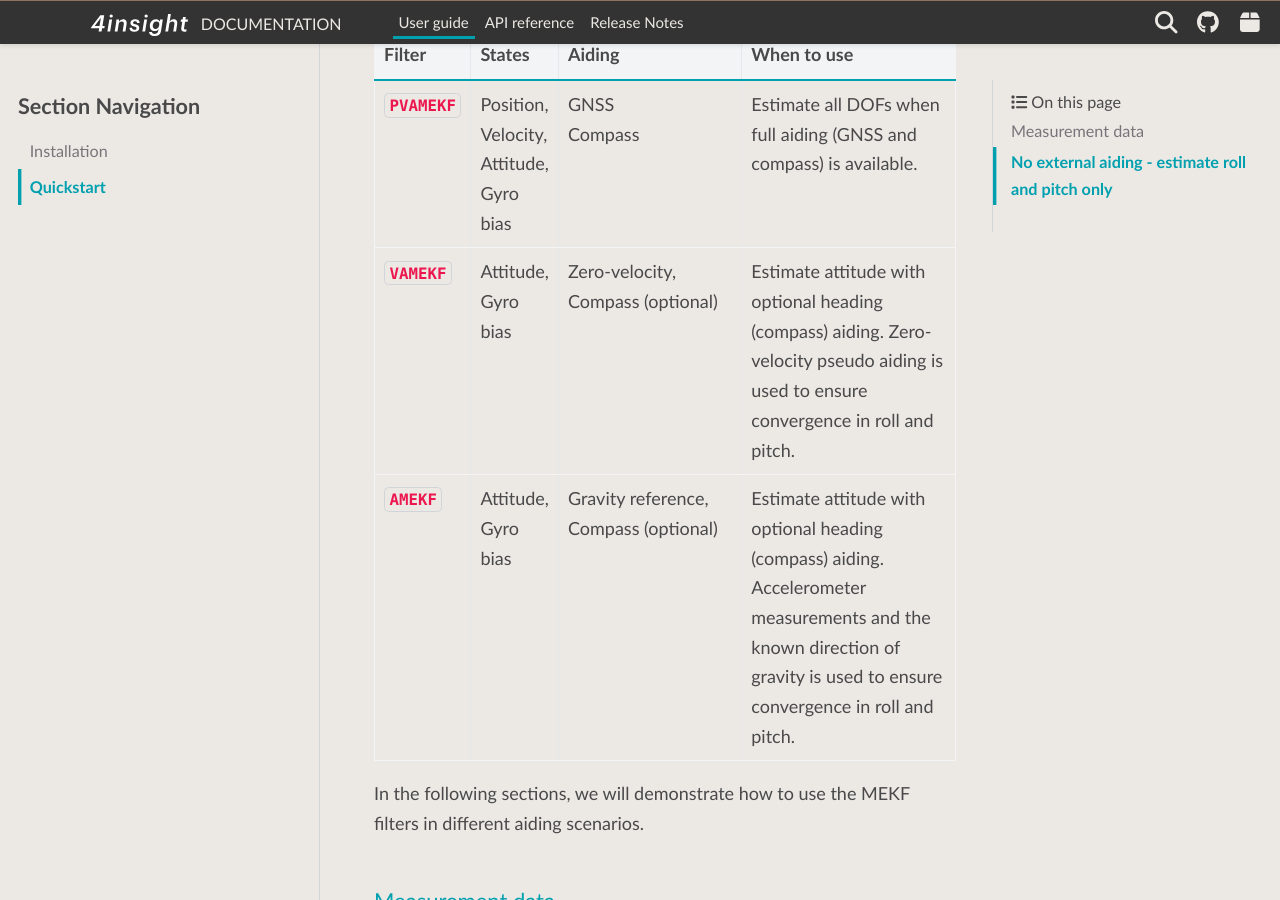
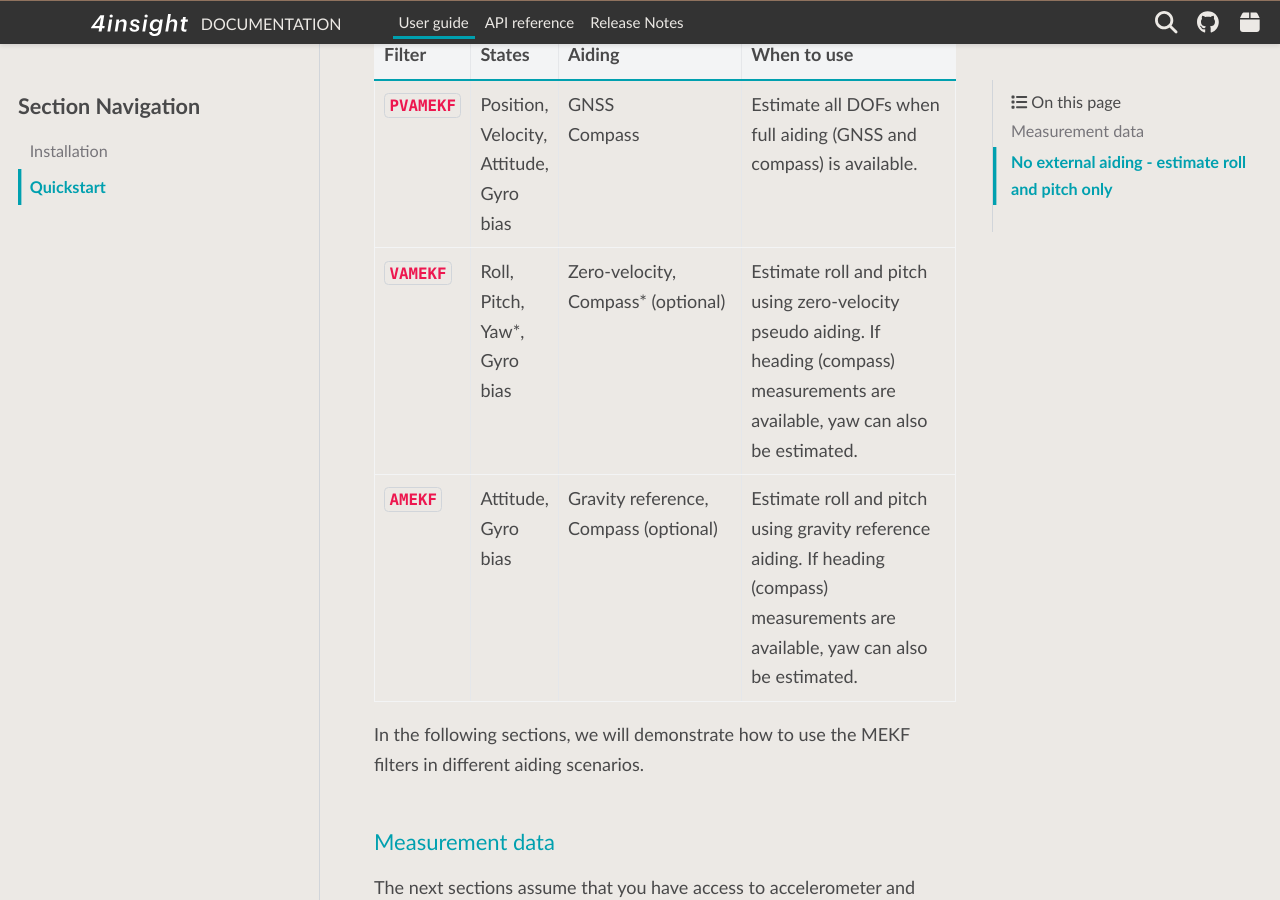
Before and after one commit to 4Subsea/smsfusion-python, a Sphinx documentation site: the page built from docs/user_guide/quickstart.rst, in a window 1280 px wide and 900 px high, scrolled down 969 px. Built offline with Sphinx 7.4.7 and the PyData theme 0.15.4, drawn with Linux system fonts in a browser that asks for light colours.

Commit message:
some changes

```diff
--- a/docs/user_guide/quickstart.rst
+++ b/docs/user_guide/quickstart.rst
@@ -43,20 +43,21 @@ different scenarios:
        | Compass
      - Estimate all DOFs when full aiding (GNSS and compass) is available.
    * - :class:`~smsfusion.VAMEKF`
-     - | Attitude,
+     - | Roll,
+       | Pitch,
+       | Yaw*,
        | Gyro bias
      - | Zero-velocity,
-       | Compass (optional)
-     - Estimate attitude with optional heading (compass) aiding. Zero-velocity
-       pseudo aiding is used to ensure convergence in roll and pitch.
+       | Compass* (optional)
+     - Estimate roll and pitch using zero-velocity pseudo aiding. If heading (compass)
+       measurements are available, yaw can also be estimated.
    * - :class:`~smsfusion.AMEKF`
      - | Attitude,
        | Gyro bias
      - | Gravity reference,
        | Compass (optional)
-     - Estimate attitude with optional heading (compass) aiding. Accelerometer
-       measurements and the known direction of gravity is used to ensure convergence
-       in roll and pitch.
+     - Estimate roll and pitch using gravity reference aiding. If heading (compass)
+       measurements are available, yaw can also be estimated.
 
 In the following sections, we will demonstrate how to use the MEKF filters in
 different aiding scenarios.
```
